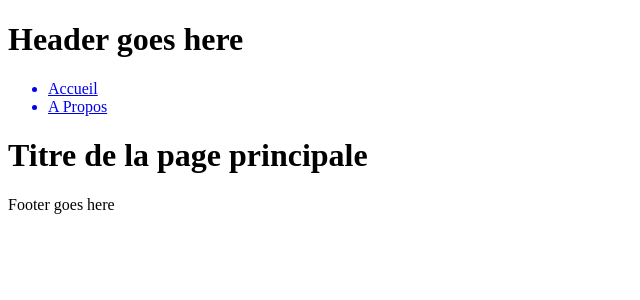
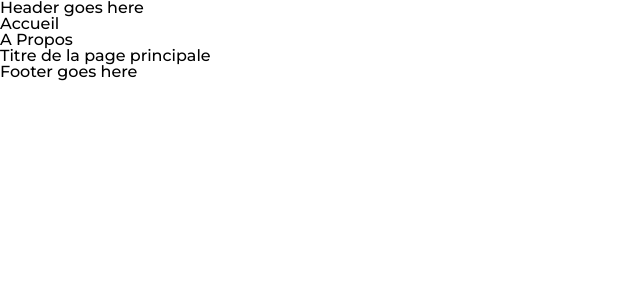
Before and after one commit to debleg/OC-P7-Kasa, a React (Create React App) app: page / in a window 1280 px wide. Shown: the top 300 px of the page, without its empty margins (0-640 px from the left). Built offline with nearby package versions, Linux system fonts and the light colour scheme.

Commit message:
Set up base styles

```diff
--- a/src/styles/_resets.scss
+++ b/src/styles/_resets.scss
@@ -0,0 +1,135 @@
+/* http://meyerweb.com/eric/tools/css/reset/
+   v2.0 | 20110126
+   License: none (public domain)
+*/
+
+html,
+body,
+div,
+span,
+applet,
+object,
+iframe,
+h1,
+h2,
+h3,
+h4,
+h5,
+h6,
+p,
+blockquote,
+pre,
+a,
+abbr,
+acronym,
+address,
+big,
+cite,
+code,
+del,
+dfn,
+em,
+img,
+ins,
+kbd,
+q,
+s,
+samp,
+small,
+strike,
+strong,
+sub,
+sup,
+tt,
+var,
+b,
+u,
+i,
+center,
+dl,
+dt,
+dd,
+ol,
+ul,
+li,
+fieldset,
+form,
+label,
+legend,
+table,
+caption,
+tbody,
+tfoot,
+thead,
+tr,
+th,
+td,
+article,
+aside,
+canvas,
+details,
+embed,
+figure,
+figcaption,
+footer,
+header,
+hgroup,
+menu,
+nav,
+output,
+ruby,
+section,
+summary,
+time,
+mark,
+audio,
+video {
+  margin: 0;
+  padding: 0;
+  border: 0;
+  font-size: 100%;
+  font: inherit;
+  vertical-align: baseline;
+}
+/* HTML5 display-role reset for older browsers */
+article,
+aside,
+details,
+figcaption,
+figure,
+footer,
+header,
+hgroup,
+menu,
+nav,
+section {
+  display: block;
+}
+body {
+  line-height: 1;
+}
+ol,
+ul {
+  list-style: none;
+}
+blockquote,
+q {
+  quotes: none;
+}
+blockquote:before,
+blockquote:after,
+q:before,
+q:after {
+  content: "";
+  content: none;
+}
+table {
+  border-collapse: collapse;
+  border-spacing: 0;
+}
+
+//additions
+a {
+  text-decoration: none;
+  color: inherit;
+}
--- /dev/null
+++ b/src/styles/_responsive.scss
@@ -0,0 +1,40 @@
+#root {
+  min-width: 320px;
+  max-width: 1440px; //needs a way to add space past a certain width (see p4?)
+}
+
+// body {
+//   min-width: 320px;
+//   max-width: 1440px;
+// }
+
+// responsive
+
+@mixin responsive($breakpoint) {
+  @if $breakpoint == small {
+    @media screen and (max-width: 640px) {
+      @content;
+    }
+  }
+
+  @if $breakpoint == intermediate {
+    @media screen and (max-width: 768px) {
+      @content;
+    }
+  }
+  @if $breakpoint == medium {
+    @media screen and (max-width: 992px) {
+      @content;
+    }
+  }
+  @if $breakpoint == large {
+    @media screen and (max-width: 1200px) {
+      @content;
+    }
+  }
+  @if $breakpoint == largest {
+    @media screen and (max-width: 1440px) {
+      @content;
+    }
+  }
+}
--- /dev/null
+++ b/src/styles/_typography.scss
@@ -0,0 +1,11 @@
+@import url("https://fonts.googleapis.com/css2?family=Montserrat:ital,wght@0,100..900;1,100..900&display=swap");
+
+body {
+  font-family: "Montserrat";
+  font-weight: 500;
+}
+
+.bold-font {
+  //make into variable/mixin later
+  font-weight: 700;
+}
--- a/src/styles/_variables.scss
+++ b/src/styles/_variables.scss
@@ -0,0 +1,6 @@
+//colors
+$main-accent-color: #ff6060;
+$background-medium-grey: #f6f6f6;
+$icons-grey: #e3e3e3;
+
+//could use linear gradient and color opacity for the banners as well as the colors
--- a/src/styles/index.scss
+++ b/src/styles/index.scss
@@ -1,6 +1,6 @@
 @import //global
   "./resets",
-  "./variables",
+  "./responsive", "./typography", "./variables",
   //pages
   "../components/pages/home",
   "../components/pages/about", "../components/pages/error-page",
```
